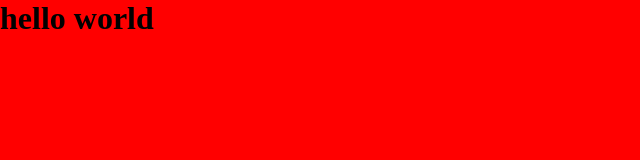
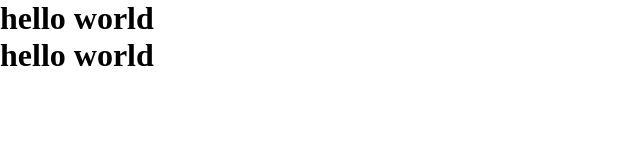
Before and after one commit to Merabi11/DESIGNO-Georgia, a plain HTML site: page index.html in a window 1280 px wide. Shown: the whole page, without its empty margins (0-640 px from the left). Drawn offline with Linux system fonts and the light colour scheme.

Commit message:
second test commit

```diff
--- a/css/style.css
+++ b/css/style.css
@@ -3,7 +3,3 @@
   padding: 0px;
   box-sizing: border-box;
 }
-
-body {
-  background-color: red;
-}
--- a/index.html
+++ b/index.html
@@ -8,5 +8,6 @@
   </head>
   <body>
     <h1>hello world</h1>
+    <h1>hello world</h1>
   </body>
 </html>
```
